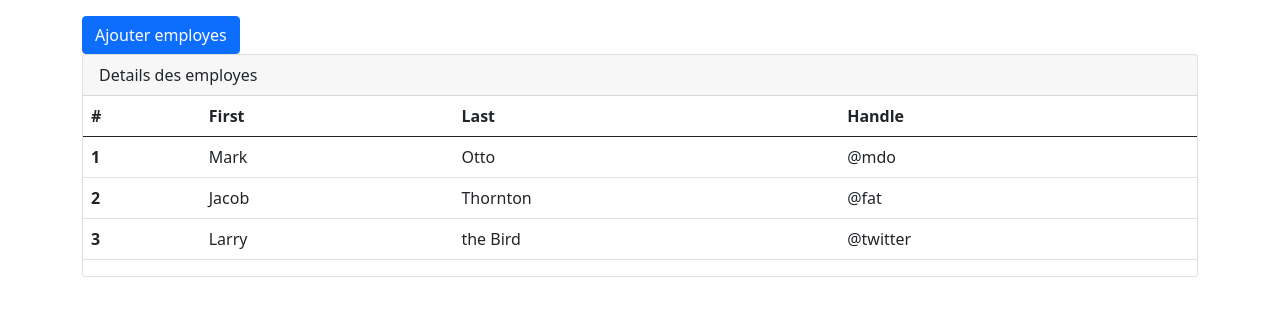
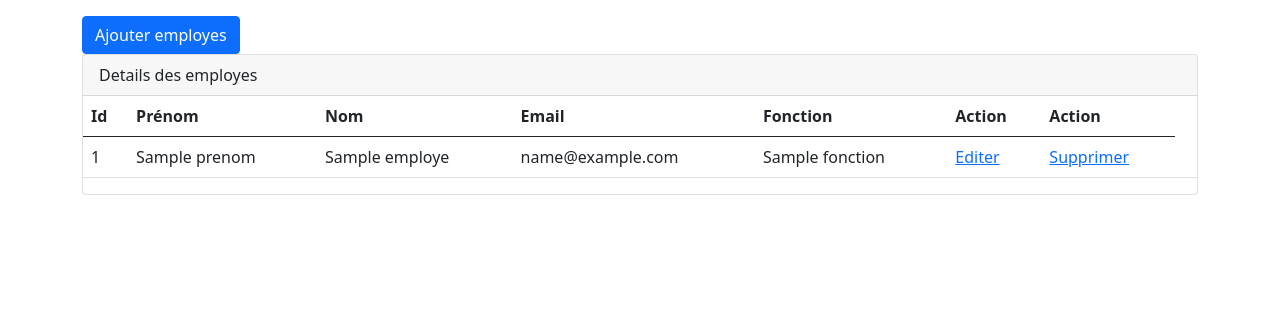
Before and after one commit to Modip/Django_FirstPoject_Crud, a Django app: template templates/employe/employe.html in a window 1280 px wide. Shown: the part 56-372 px from the top of the page. Run offline with Django 3.2, Linux system fonts and the light colour scheme; the template is opened without the code that fills it: most values are stand-ins (such as "Sample title", 1, 10 or a date in 2020); form fields are guessed from the names that the template uses; some libraries are stand-ins or nearby versions.

Commit message:
creations des routes

```diff
--- a/employe/models.py
+++ b/employe/models.py
@@ -1,6 +1,9 @@
 from django.db import models
 
-class Person(models.Model):
+class Employe(models.Model):
     prenom = models.CharField(max_length=30)
     nom = models.CharField(max_length=30)
+    fonction = models.CharField(max_length=30)
     email = models.EmailField(max_length=150)
+    class Meta:
+        db_table = "employe"
--- a/employeur/forms.py
+++ b/employeur/forms.py
@@ -1,5 +1,8 @@
 from django import forms
-
+from employeur.models import Employeur
 class EmployeurForm(forms.Form):
     nom = forms.CharField(max_length=20)
     email = forms.EmailField(max_length=150)
+    class Meta:
+        model = Employeur
+        fields = "__all__"
--- a/employeur/models.py
+++ b/employeur/models.py
@@ -1,7 +1,7 @@
 from django.db import models
 
-# Create your models here.
-
-class employeur(models.Model):
+class Employeur(models.Model):
     nom = models.CharField(max_length=30)
     email = models.CharField(max_length=30)
+    class Meta:
+        db_table = "employeur"
--- a/templates/base/navbar.html
+++ b/templates/base/navbar.html
@@ -9,10 +9,10 @@
     <div class="collapse navbar-collapse" id="navbarResponsive">
       <ul class="navbar-nav ml-auto">
         <li class="nav-item">
-          <a class="nav-link js-scroll-trigger"  href="{%url 'employe' %}"> Employes </a>
+          <a class="nav-link js-scroll-trigger"  href="{% url 'employelist' %}}"> Employes </a>
         </li>
         <li class="nav-item">
-          <a class="nav-link js-scroll-trigger"  href="{%url 'employeur' %}"> Employeurs </a>
+          <a class="nav-link js-scroll-trigger"  href="{% url 'employeurlist' %}"> Employeurs </a>
         </li>
         <li class="nav-item">
           <a class="nav-link js-scroll-trigger" href="#contact">Contacts</a>
--- a/templates/employe/employe.html
+++ b/templates/employe/employe.html
@@ -21,31 +21,28 @@
             <table class="table">
                 <thead class="thead-dark">
                     <tr>
-                        <th scope="col">#</th>
-                        <th scope="col">First</th>
-                        <th scope="col">Last</th>
-                        <th scope="col">Handle</th>
+                        <th scope="col">Id</th>
+                        <th scope="col">Prénom</th>
+                        <th scope="col">Nom</th>
+                        <th scope="col">Email</th>
+                        <th scope="col">Fonction</th>
+                        <th scope="col">Action</th>
+                        <th scope="col">Action</th>
                     </tr>
                 </thead>
                 <tbody>
+                    {% for employe in employes %}
                     <tr>
-                        <th scope="row">1</th>
-                        <td>Mark</td>
-                        <td>Otto</td>
-                        <td>@mdo</td>
+                        <td>{{employe.id}} </td>
+                        <td>{{employe.prenom}} </td>
+                        <td>{{employe.nom}} </td>
+                        <td>{{employe.email}} </td>
+                        <td>{{employe.fonction}} </td>
+                        <td><a href="{% url 'employedelete' employe.id %}">Editer</a></td>
+                        <td><a href="{% url 'employedelete' %}">Supprimer</a></td>
+                        <td>
                     </tr>
-                    <tr>
-                        <th scope="row">2</th>
-                        <td>Jacob</td>
-                        <td>Thornton</td>
-                        <td>@fat</td>
-                    </tr>
-                    <tr>
-                        <th scope="row">3</th>
-                        <td>Larry</td>
-                        <td>the Bird</td>
-                        <td>@twitter</td>
-                    </tr>
+                    {% endfor %}
                 </tbody>
             </table>
         </div>
@@ -53,11 +50,8 @@
 </div>
 
 <!-- Modal -->
-<form action="" method="POST">
-    {%csrf_token%}
 <div class="modal fade" id="exampleModalLong" tabindex="-1" role="dialog" aria-labelledby="exampleModalLongTitle"
     aria-hidden="true">
-
     <div class="modal-dialog" role="document">
         <div class="modal-content">
             <div class="modal-header">
@@ -66,28 +60,31 @@
                     <span aria-hidden="true">&times;</span>
                 </button>
             </div>
+            <form action="" method="POST">
+                {% csrf_token %}
                 <div class="modal-body">
                     <div class="form-group">
-                        <label for="exampleInputEmail1">Prénom</label>
-                        <input type="email" class="form-control" name="prenom" id="exampleInputEmail1" aria-describedby="emailHelp"
-                            placeholder="Enter prénom">
-
+                        <label for="prenom">Prénom</label>
+                        <input type="text" class="form-control" name="prenom" value="{{form.prenom}}">
                     </div>
                     <div class="form-group">
-                        <label for="exampleInputEmail1">Nom</label>
-                        <input type="email" class="form-control" name="nom" id="exampleInputEmail1" aria-describedby="emailHelp"
-                            placeholder="Enter nom">
+                        <label for="nom">Nom</label>
+                        <input type="text" class="form-control" name="nom" value="{{form.nom}}">
                     </div>
                     <div class="form-group">
-                        <label for="exampleInputEmail1">Email address</label>
-                        <input type="email" class="form-control" name="email" id="exampleInputEmail1" aria-describedby="emailHelp"
-                            placeholder="Enter email">
+                        <label for="email">Email</label>
+                        <input class="form-control" type="text" name="email" value="{{form.email}}">
+                    </div>
+                    <div class="form-group">
+                        <label for="email">Fontion</label>
+                        <input class="form-control" type="text" name="fonction" value="{{form.email}}">
                     </div>
                 </div>
                 <div class="modal-footer">
-                    <button type="button" class="btn btn-primary">Enregister</button>
+                    <button type="submit" class="btn btn-primary">Enregister</button>
                     <button type="button" class="btn btn-secondary" data-dismiss="modal">Quitter</button>
                 </div>
+            </form>
         </div>
     </div>
 </div>
```
Also changed, not shown: crud/settings.py (+17 -6 lines), crud/urls.py (+4 -7 lines), crud/views.py (deleted, +0 -12 lines), employe/forms.py (+3 -6 lines), employe/urls.py (added, +10 -0 lines), employe/views.py (+24 -19 lines), employeur/urls.py (added, +11 -0 lines), employeur/views.py (+32 -3 lines), templates/employe/deleteemploye.html (added, +7 -0 lines), templates/employeur/addemployeur.html (added, +16 -0 lines), templates/employeur/deleteemployeur.html (added, +7 -0 lines), templates/employeur/employeur.html (+33 -10 lines), employe/migrations/0003_auto_20210221_2353.py (added), employe/migrations/0004_employe_fonction.py (added), 1 more files. Lines whose indentation alone changed are shown as unchanged.
